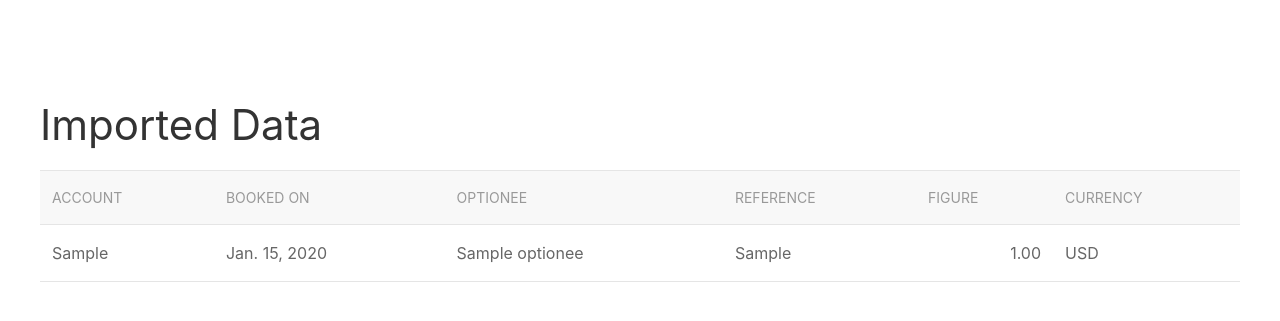
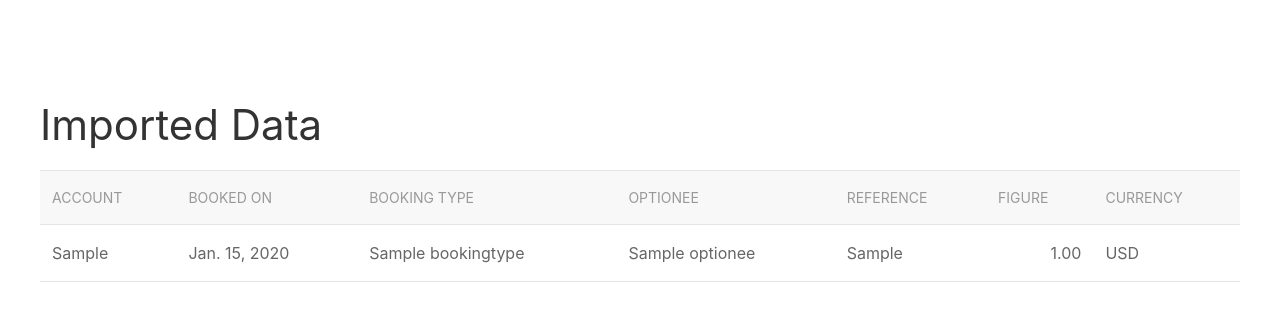
Before and after one commit to GumboYaYa/budgeteer, a Django app: page / in a window 1280 px wide. Shown: the top 321 px of the page. Run offline with Django 3.2, Linux system fonts and the light colour scheme; tables that the repository leaves empty hold one stand-in row (values such as "Sample post"); some libraries are stand-ins or nearby versions.

Commit message:
Inlcuded booking type in overview, fixed Ueberweisung type

```diff
--- a/apps/main/templates/main/base.html
+++ b/apps/main/templates/main/base.html
@@ -3,6 +3,7 @@
     <head>
         {% block title %}<title>Budgeteer</title>{% endblock %}
         <meta charset="utf-8">
+        <meta http-equiv="Content-Type" content="text/html;charset=utf-8">
         <meta name="viewport" content="width=device-width, initial-scale=1, shrink-to-fit=no">
         <meta name="description" content="Budgeteer">
         <meta name="author" content="Thomas Lippitsch">
--- a/apps/main/templates/main/overview.html
+++ b/apps/main/templates/main/overview.html
@@ -7,6 +7,7 @@
             <tr>
                 <th>Account</th>
                 <th>Booked on</th>
+                <th>Booking Type</th>
                 <th>Optionee</th>
                 <th>Reference</th>
                 <th>Figure</th>
@@ -16,6 +17,7 @@
             <tr>
                 <td>{{ object.account }}</td>
                 <td style="white-space: nowrap;">{{ object.date_booking }}</td>
+                <td>{{ object.booking_type }}</td>
                 <td>{{ object.optionee }}</td>
                 <td>{{ object.reference }}</td>
                 <td align="right">{{ object.figure }}</td>
--- a/apps/main/views.py
+++ b/apps/main/views.py
@@ -4,5 +4,5 @@ from .models import Transaction
 
 class Overview(ListView):
     model = Transaction
-    template_name = "uploader/success.html"
+    template_name = "main/overview.html"
     context_object_name = "imported_data"
--- a/apps/uploader/utils.py
+++ b/apps/uploader/utils.py
@@ -55,6 +55,8 @@ def cnvt_booking_type(s, *args):
         return "Bargeldauszahlung"
     elif re.search("abschl", s, flags=re.IGNORECASE):
         return "Abschluss"
+    elif re.search("berweisung", s, flags=re.IGNORECASE):
+        return "Überweisung"
     elif s == "":
         for arg in args:
             if re.search("kreditk", arg, flags=re.IGNORECASE):
```
